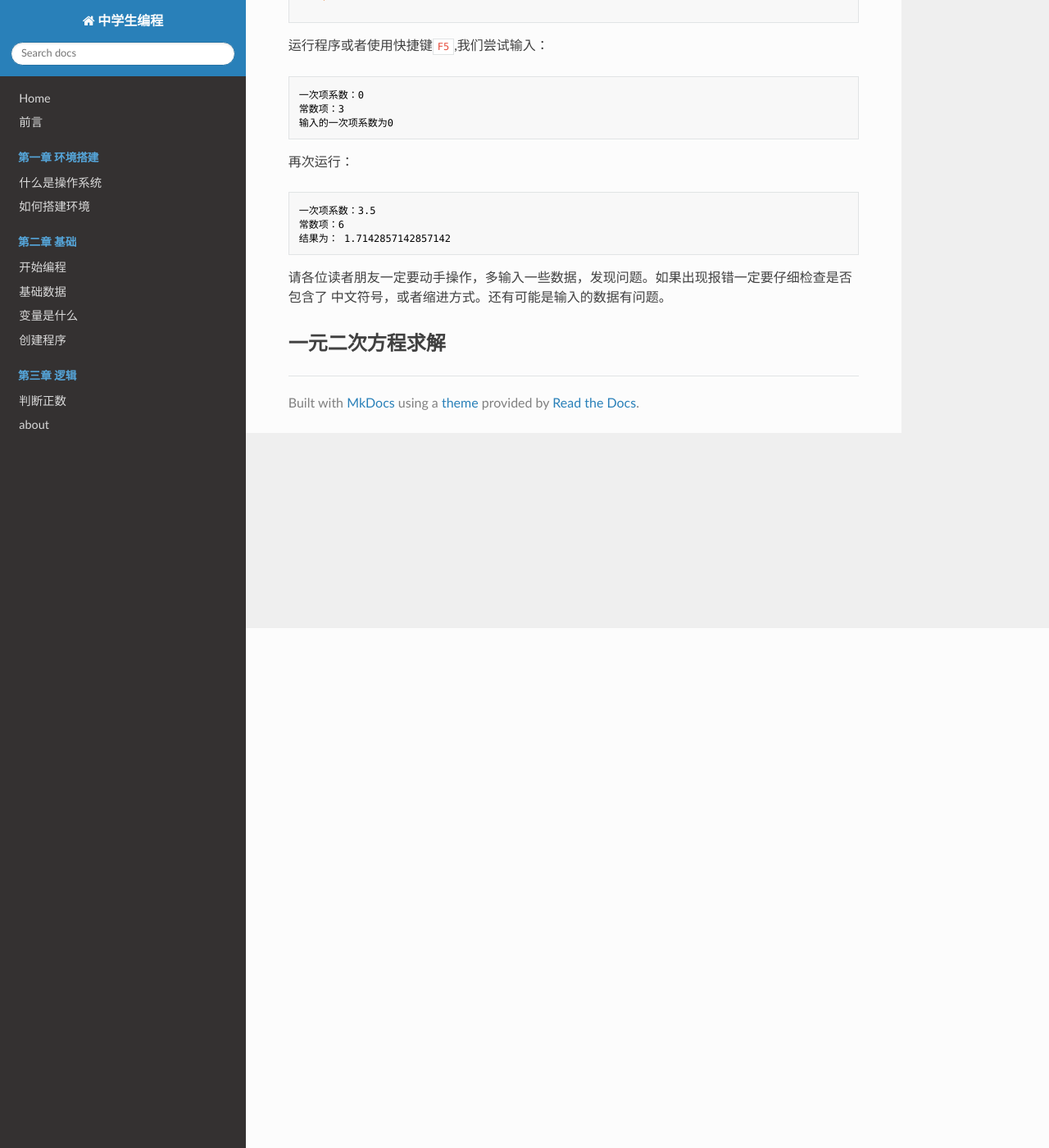
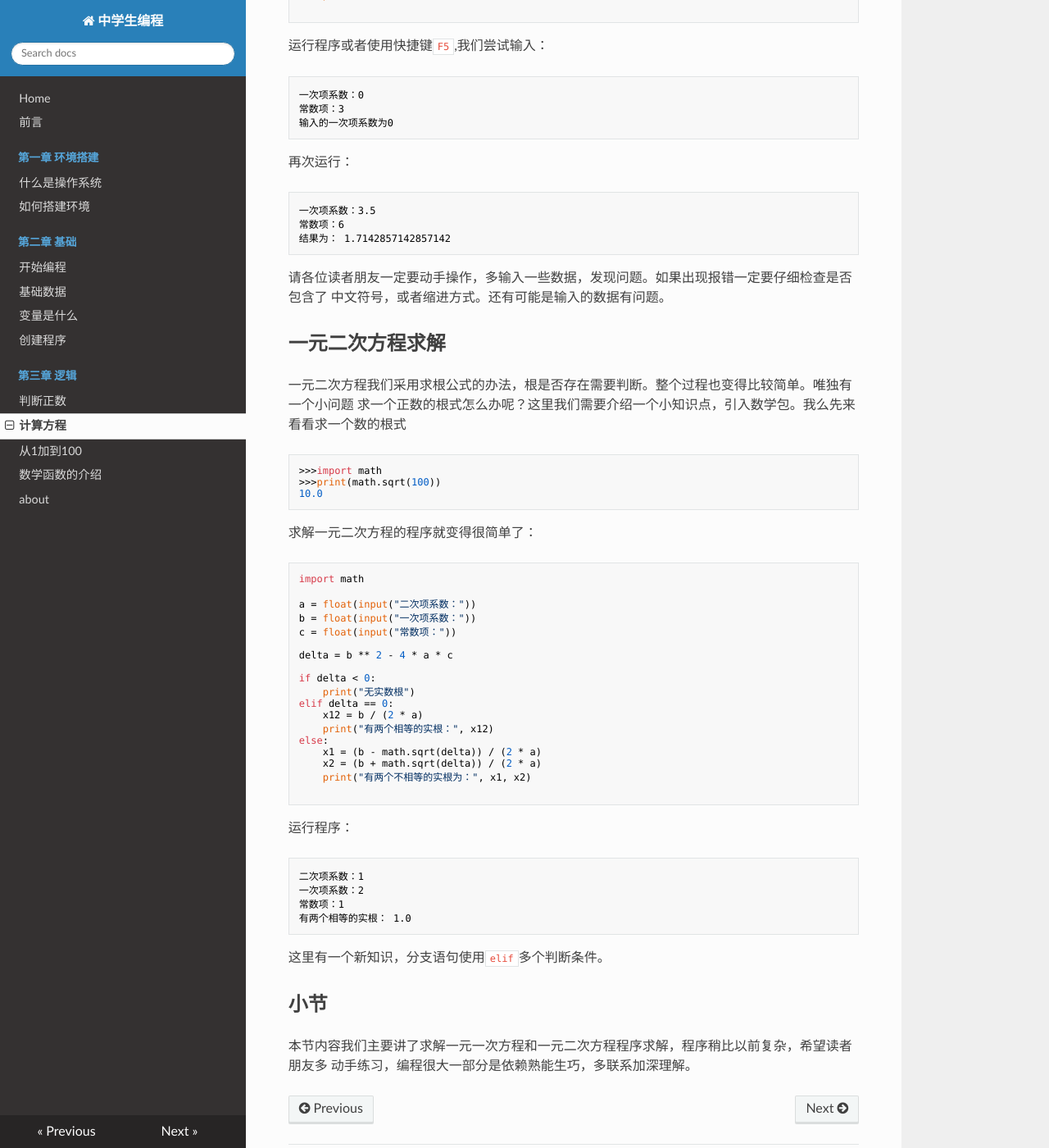
Before and after one commit to MonicaCat/notebook, an MkDocs documentation site: the page built from docs/第3章/3.2 计算方程.md, in a window 1280 px wide and 1400 px high, scrolled down 634 px. Shown: the whole window at 82% size. Built offline with MkDocs 1.6.1, drawn with Linux system fonts in a browser that asks for light colours; nearby versions of some CDN libraries.

Commit message:
添加内容

````diff
--- a/docs/第3章/3.2 计算方程.md
+++ b/docs/第3章/3.2 计算方程.md
@@ -38,3 +38,44 @@ else:
 中文符号，或者缩进方式。还有可能是输入的数据有问题。
 
 ## 一元二次方程求解
+一元二次方程我们采用求根公式的办法，根是否存在需要判断。整个过程也变得比较简单。唯独有一个小问题
+求一个正数的根式怎么办呢？这里我们需要介绍一个小知识点，引入数学包。我么先来看看求一个数的根式
+
+```python
+>>>import math
+>>>print(math.sqrt(100))
+10.0
+```
+求解一元二次方程的程序就变得很简单了：
+
+```python
+import math
+
+a = float(input("二次项系数："))
+b = float(input("一次项系数："))
+c = float(input("常数项："))
+
+delta = b ** 2 - 4 * a * c
+
+if delta < 0:
+    print("无实数根")
+elif delta == 0:
+    x12 = b / (2 * a)
+    print("有两个相等的实根：", x12)
+else:
+    x1 = (b - math.sqrt(delta)) / (2 * a)
+    x2 = (b + math.sqrt(delta)) / (2 * a)
+    print("有两个不相等的实根为：", x1, x2)
+
+```
+运行程序：
+```
+二次项系数：1
+一次项系数：2
+常数项：1
+有两个相等的实根： 1.0
+```
+这里有一个新知识，分支语句使用`elif`多个判断条件。
+## 小节
+本节内容我们主要讲了求解一元一次方程和一元二次方程程序求解，程序稍比以前复杂，希望读者朋友多
+动手练习，编程很大一部分是依赖熟能生巧，多联系加深理解。
--- a/mkdocs.yml
+++ b/mkdocs.yml
@@ -13,6 +13,9 @@ nav:
       - 创建程序:  第2章/2.4 创建程序.md
   - 第三章 逻辑:
       - 判断正数: 第3章/3.1 判断是否正数.md
+      - 计算方程: 第3章/3.2 计算方程.md
+      - 从1加到100: 第3章/3.3 从1加到100
+      - 数学函数的介绍: 第3章/3.4 数学函数的介绍.md
   - about: 关于作者.md
 
 theme: readthedocs
````
Also changed, not shown: docs/第3章/3.4 数学函数的介绍.md (added).
